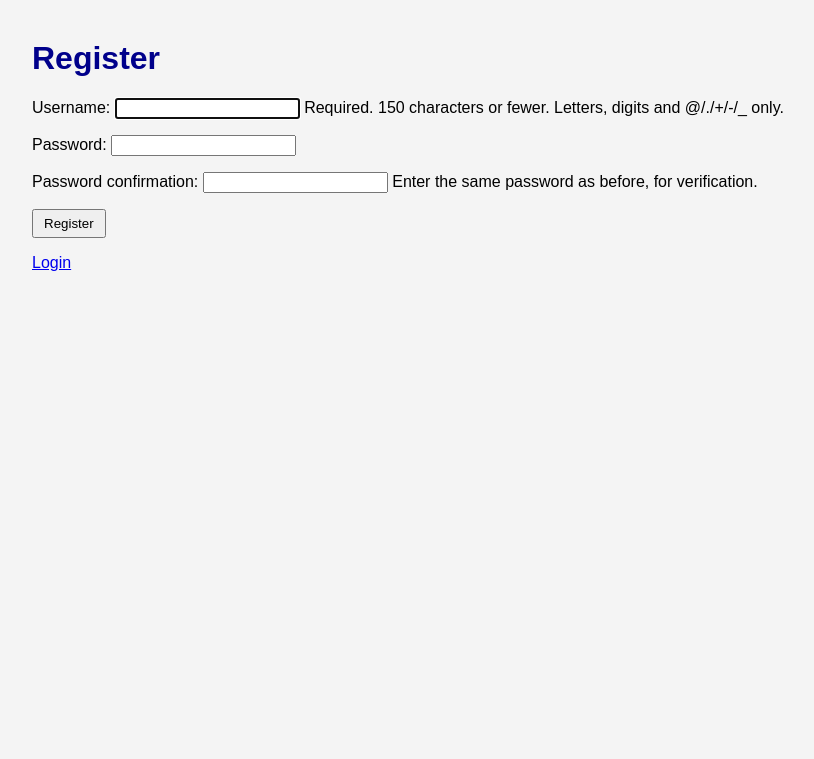
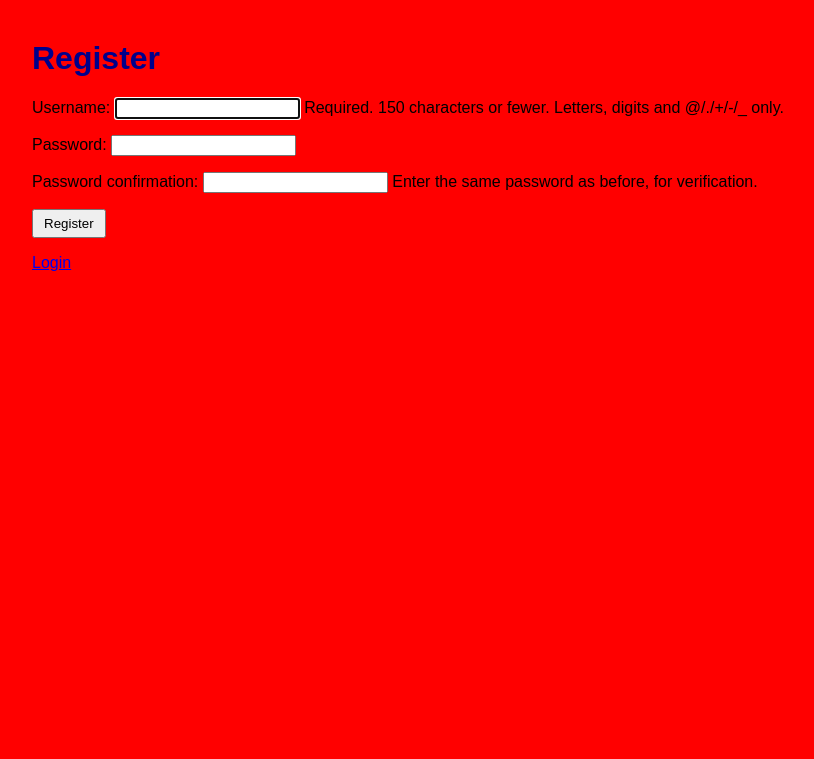
Before and after one commit to 00016560/dscc_00016560_cw1, a Django app: page /register/ in a window 1280 px wide. Shown: the top 759 px of the page, without its empty margins (8-822 px from the left). Run offline with Django 5.2, Linux system fonts and the light colour scheme.

Commit message:
Change background color of body to red in style.css

```diff
--- a/static/css/style.css
+++ b/static/css/style.css
@@ -1,7 +1,7 @@
 body {
     font-family: Arial;
     margin: 40px;
-    background-color: #f4f4f4;
+    background-color: red;
 }
 
 h1 {
```
